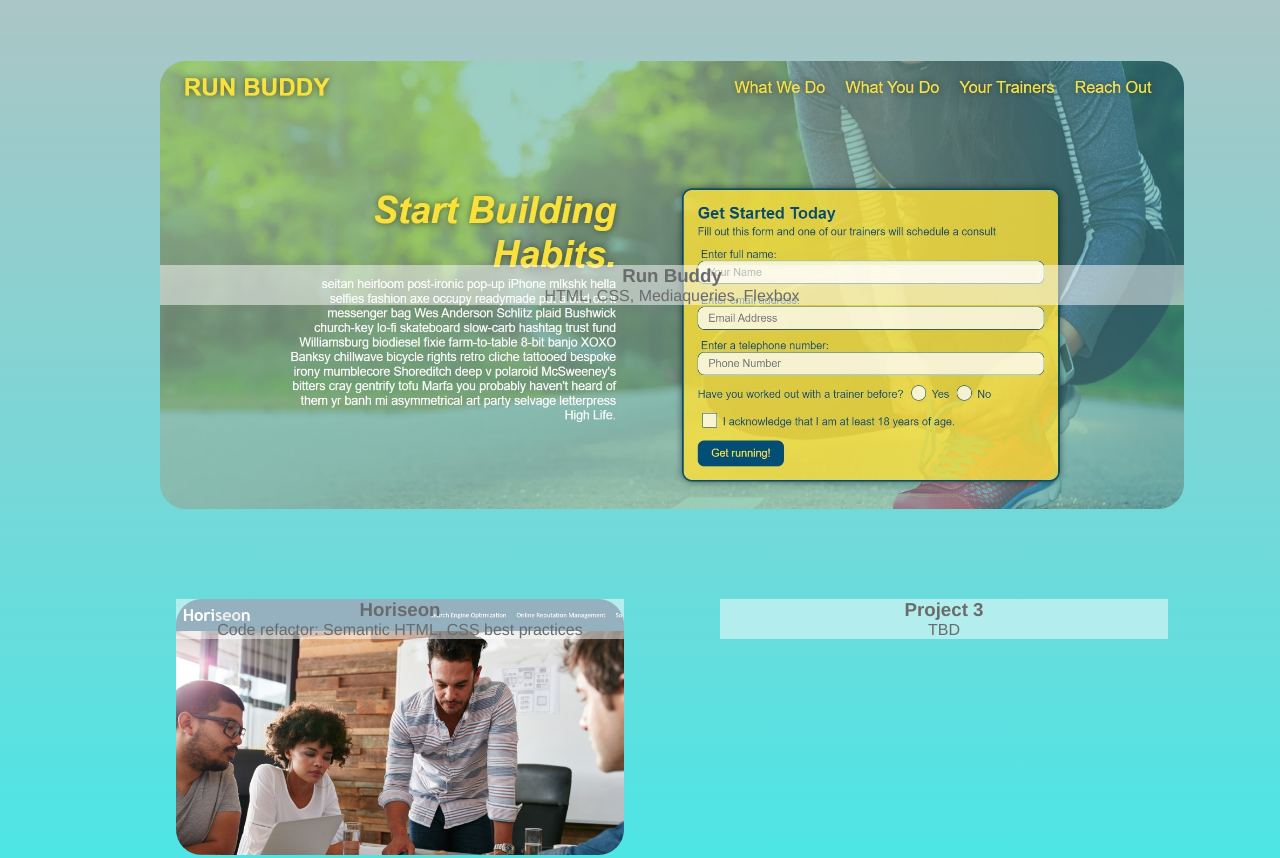
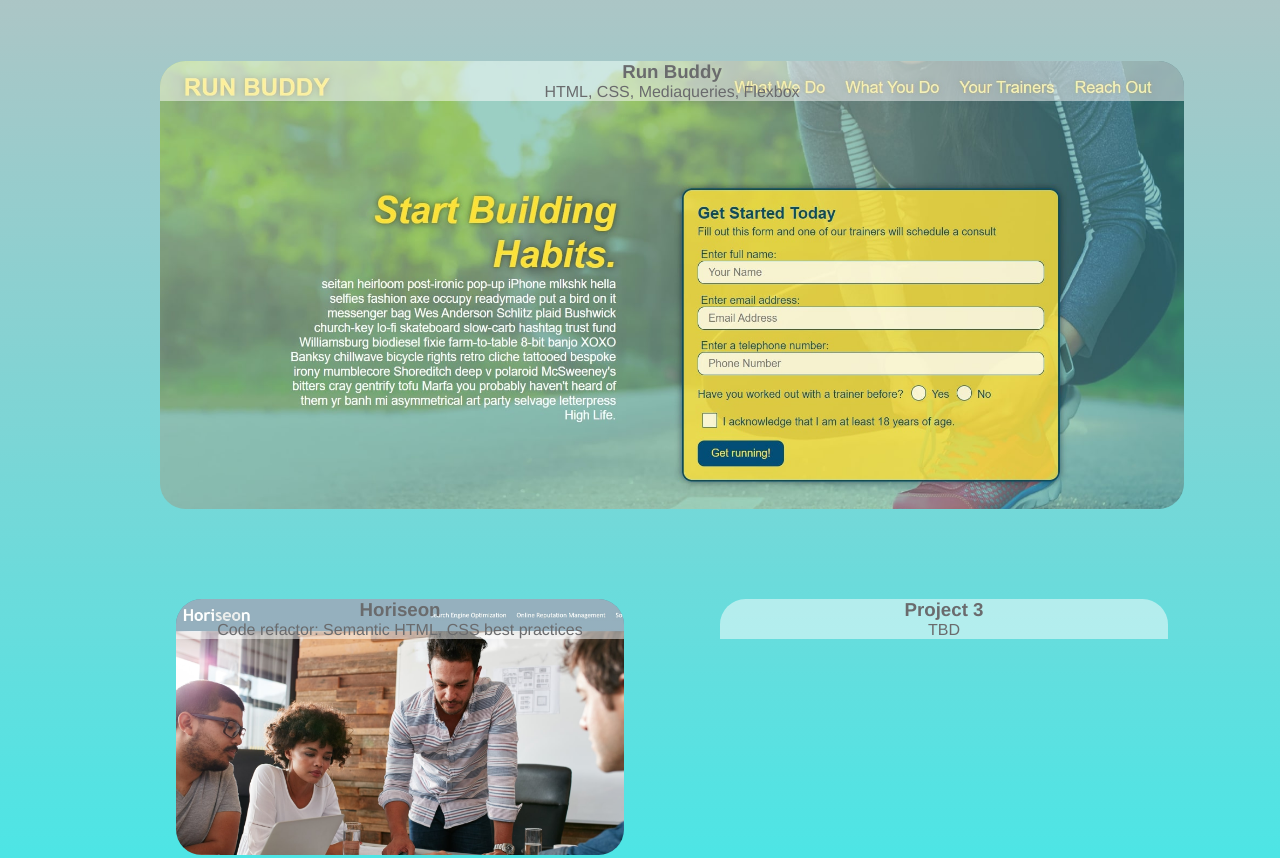
Before and after one commit to kait-weishaar/Challenge-2, a plain HTML site: page index.html in a window 1280 px wide. Shown: the part 901-1759 px from the top of the page. Drawn offline with Linux system fonts and the light colour scheme.

Commit message:
fixed corners

```diff
--- a/assets/css/style.css
+++ b/assets/css/style.css
@@ -170,7 +170,7 @@
     display:flex;
     flex-direction: column;
     align-items: center;
-    justify-content: center;
+    justify-content: flex-start;
     margin-bottom: 5vw;
     grid-column: 1 / span 3;
     border-radius: 2vw;
@@ -199,8 +199,8 @@
     display:flex;
     flex-direction: column;
     align-items: center;
-
-    opacity: 1;
+    border-top-left-radius: 2vw;
+    border-top-right-radius: 2vw;
 
 
 }
```
